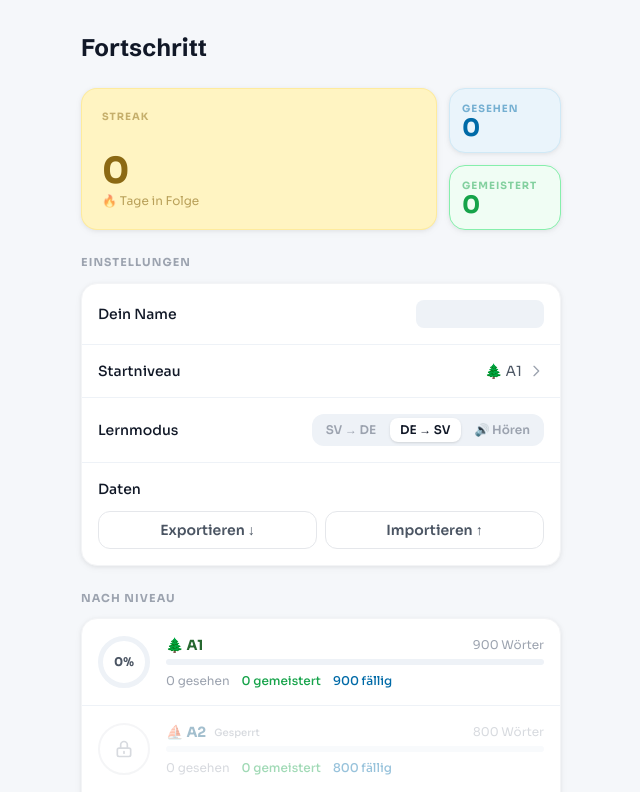
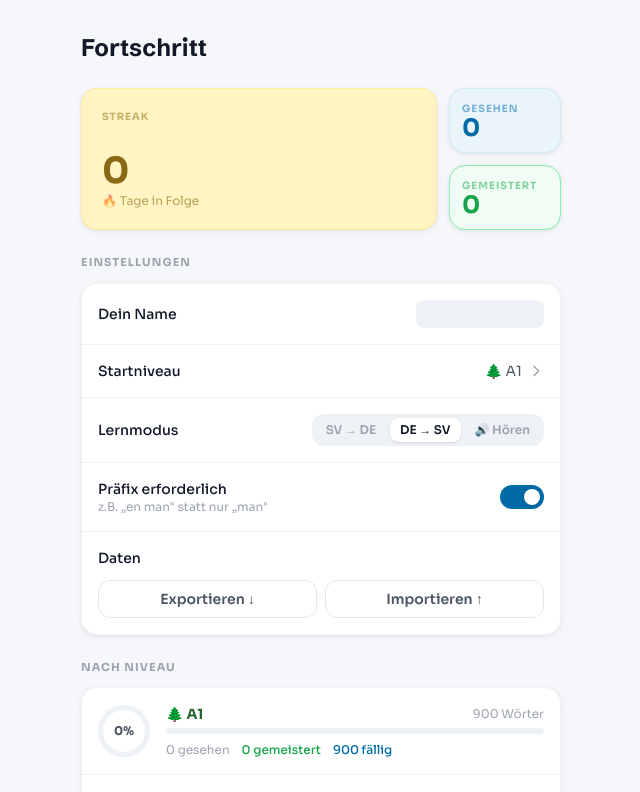
Before and after one commit to alexandervalerian/learn-swedish, a Nuxt app: page /progress in a window 1280 px wide. Shown: the top 792 px of the page, without its empty margins (319-959 px from the left). Built offline with nearby package versions, Linux system fonts and the light colour scheme.

Commit message:
feature: add toggle to make noung prefix required

```diff
--- a/app/pages/exam.vue
+++ b/app/pages/exam.vue
@@ -86,6 +86,8 @@ onMounted(() => {
   }
 })
 
+const requirePrefix = computed(() => localStorage.getItem('swedish_require_prefix') !== 'false')
+
 const queue = ref<ExamQuestion[]>([])
 const currentIndex = ref(0)
 const results = ref<QuestionResult[]>([])
@@ -119,13 +121,19 @@ function buildQuestion(word: Word, type: ExamType): ExamQuestion {
   }
   if (type === 'de-sv') {
     const bare = word.swedish.replace(/^(att |en |ett )/, '').toLowerCase().trim()
-    return { word, type, prompt: stripArticle(word.german), accepted: [word.swedish.toLowerCase().trim(), bare], correctDisplay: word.swedish }
+    const accepted = requirePrefix.value
+      ? [word.swedish.toLowerCase().trim()]
+      : [word.swedish.toLowerCase().trim(), bare]
+    return { word, type, prompt: stripArticle(word.german), accepted, correctDisplay: word.swedish }
   }
   const bare = word.swedish.replace(/^(att |en |ett )/, '')
   const gapped = word.example.replace(new RegExp(escapeRegex(bare), 'i'), '___')
+  const accepted = requirePrefix.value
+    ? [word.swedish.toLowerCase().trim()]
+    : [bare.toLowerCase().trim(), word.swedish.toLowerCase().trim()]
   return {
     word, type, prompt: gapped,
-    accepted: [bare.toLowerCase().trim(), word.swedish.toLowerCase().trim()],
+    accepted,
     correctDisplay: word.swedish,
   }
 }
--- a/app/pages/progress.vue
+++ b/app/pages/progress.vue
@@ -26,6 +26,10 @@ const learnMode = ref<LearnMode>(
     : 'de-sv'
 )
 watch(learnMode, val => localStorage.setItem(MODE_KEY, val))
+
+const PREFIX_KEY = 'swedish_require_prefix'
+const requirePrefix = ref<boolean>(localStorage.getItem(PREFIX_KEY) !== 'false')
+watch(requirePrefix, v => localStorage.setItem(PREFIX_KEY, String(v)))
 
 const learnModes: { value: LearnMode; label: string }[] = [
   { value: 'sv-de', label: 'SV → DE' },
@@ -70,6 +74,7 @@ function exportData() {
     swedish_progress: localStorage.getItem('swedish_progress'),
     swedish_user: localStorage.getItem('swedish_user'),
     swedish_mode: localStorage.getItem('swedish_mode'),
+    swedish_require_prefix: localStorage.getItem('swedish_require_prefix'),
   }
   const blob = new Blob([JSON.stringify(payload, null, 2)], { type: 'application/json' })
   const url = URL.createObjectURL(blob)
@@ -94,6 +99,7 @@ function onImportFile(e: Event) {
       if (data.swedish_progress) localStorage.setItem('swedish_progress', data.swedish_progress)
       if (data.swedish_user) localStorage.setItem('swedish_user', data.swedish_user)
       if (data.swedish_mode) localStorage.setItem('swedish_mode', data.swedish_mode)
+      if (data.swedish_require_prefix != null) localStorage.setItem('swedish_require_prefix', data.swedish_require_prefix)
       dataStatus.value = { type: 'success', msg: 'Importiert! Seite wird neu geladen…' }
       setTimeout(() => window.location.reload(), 1000)
     } catch {
@@ -191,6 +197,24 @@ const totalStats = computed(() => {
             {{ m.label }}
           </button>
         </div>
+      </div>
+
+      <!-- Präfix erforderlich -->
+      <div class="px-4 py-4 flex items-center justify-between gap-3">
+        <div>
+          <p class="text-sm font-medium text-ink-primary">Präfix erforderlich</p>
+          <p class="text-xs text-ink-tertiary">z.B. „en man" statt nur „man"</p>
+        </div>
+        <button
+          class="relative inline-flex h-6 w-11 items-center rounded-full transition-colors"
+          :class="requirePrefix ? 'bg-brand' : 'bg-surface-inset border border-surface-border'"
+          @click="requirePrefix = !requirePrefix"
+        >
+          <span
+            class="inline-block h-4 w-4 transform rounded-full bg-white shadow transition-transform"
+            :class="requirePrefix ? 'translate-x-6' : 'translate-x-1'"
+          />
+        </button>
       </div>
 
       <!-- Export / Import -->
```
